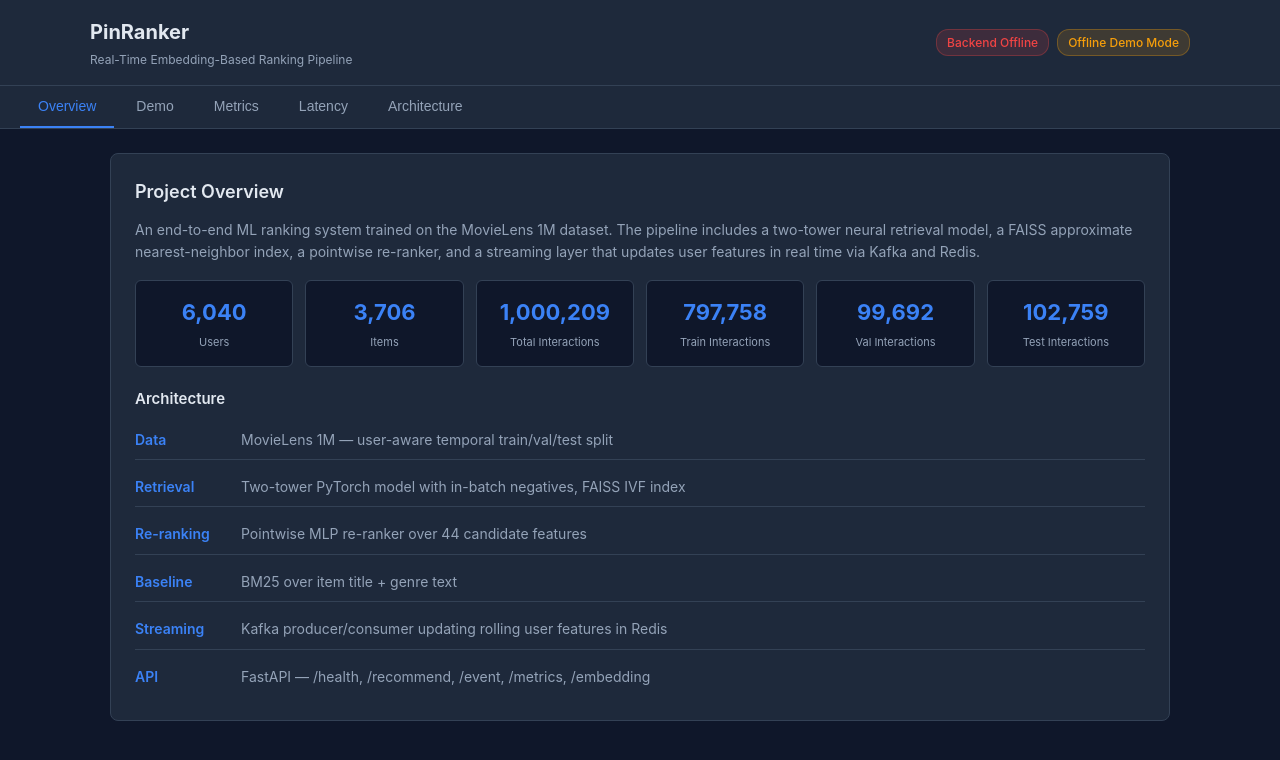
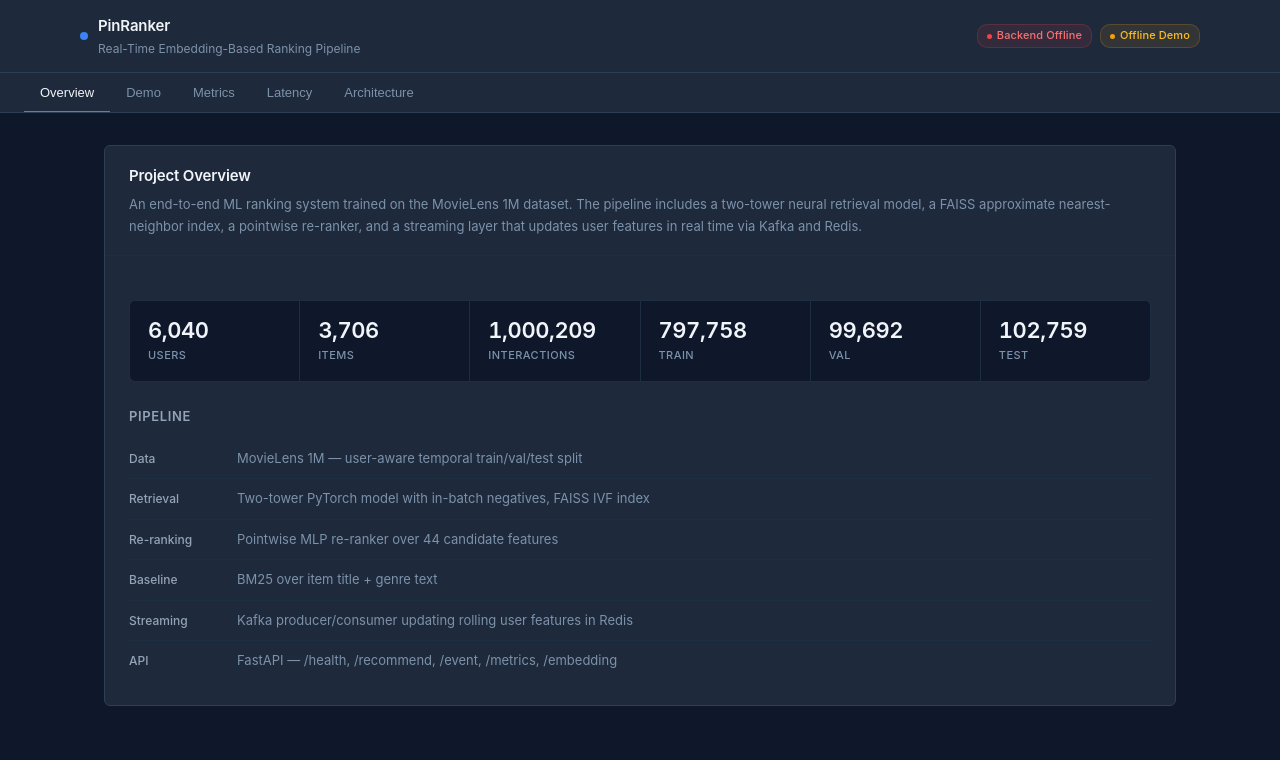
Before and after one commit to puneethkotha/Pulse, a React (Vite) app in the folder frontend/: page / in a window 1280 px wide. Shown: the top 760 px of the page. Built offline with nearby package versions, Linux system fonts and the light colour scheme; no server answers.

Commit message:
Refactor UI: production-grade polish across all panels

```diff
--- a/frontend/src/App.css
+++ b/frontend/src/App.css
@@ -4,15 +4,20 @@
 :root {
   --bg: #0f172a;
   --surface: #1e293b;
-  --border: #334155;
-  --text: #e2e8f0;
-  --text-muted: #94a3b8;
+  --surface-hover: #263348;
+  --border: #2d3f55;
+  --border-subtle: #1e2e42;
+  --text: #f1f5f9;
+  --text-muted: #7c92aa;
+  --text-secondary: #94a3b8;
   --accent: #3b82f6;
   --accent-hover: #2563eb;
   --green: #10b981;
   --red: #ef4444;
   --yellow: #f59e0b;
   --font: 'Inter', system-ui, -apple-system, sans-serif;
+  --radius: 6px;
+  --radius-sm: 4px;
 }
 
 body {
@@ -21,139 +26,361 @@ body {
   font-family: var(--font);
   font-size: 14px;
   line-height: 1.6;
+  -webkit-font-smoothing: antialiased;
 }
 
 /* ---- Layout ---- */
 .app { min-height: 100vh; display: flex; flex-direction: column; }
-.main { max-width: 1100px; width: 100%; margin: 0 auto; padding: 24px 20px 48px; flex: 1; }
+.main { max-width: 1120px; width: 100%; margin: 0 auto; padding: 32px 24px 64px; flex: 1; }
 
 /* ---- Header ---- */
 .header {
   background: var(--surface);
   border-bottom: 1px solid var(--border);
-  padding: 0 20px;
+  padding: 0 24px;
+  position: sticky;
+  top: 0;
+  z-index: 10;
 }
 .header-inner {
-  max-width: 1100px;
+  max-width: 1120px;
   margin: 0 auto;
-  padding: 16px 0;
+  padding: 14px 0;
   display: flex;
   align-items: center;
   justify-content: space-between;
   gap: 16px;
   flex-wrap: wrap;
 }
-.header-title h1 { font-size: 20px; font-weight: 700; color: var(--text); }
-.header-subtitle { color: var(--text-muted); font-size: 12px; display: block; margin-top: 2px; }
+.header-brand {
+  display: flex;
+  align-items: center;
+  gap: 10px;
+}
+.header-dot {
+  width: 8px;
+  height: 8px;
+  border-radius: 50%;
+  background: var(--accent);
+  flex-shrink: 0;
+}
+.header-title h1 {
+  font-size: 15px;
+  font-weight: 600;
+  color: var(--text);
+  letter-spacing: -0.01em;
+}
+.header-subtitle {
+  color: var(--text-muted);
+  font-size: 12px;
+  display: block;
+  margin-top: 1px;
+  font-weight: 400;
+}
 
 /* ---- Status badges ---- */
-.status-badges { display: flex; gap: 8px; flex-wrap: wrap; }
-.badge { padding: 3px 10px; border-radius: 12px; font-size: 12px; font-weight: 500; }
-.badge-green { background: rgba(16,185,129,0.15); color: var(--green); border: 1px solid rgba(16,185,129,0.3); }
-.badge-red   { background: rgba(239,68,68,0.15);  color: var(--red);   border: 1px solid rgba(239,68,68,0.3); }
-.badge-yellow{ background: rgba(245,158,11,0.15); color: var(--yellow); border: 1px solid rgba(245,158,11,0.3); }
+.status-badges { display: flex; gap: 8px; flex-wrap: wrap; align-items: center; }
+.badge {
+  padding: 2px 9px;
+  border-radius: 10px;
+  font-size: 11px;
+  font-weight: 500;
+  letter-spacing: 0.01em;
+  display: inline-flex;
+  align-items: center;
+  gap: 5px;
+}
+.badge::before {
+  content: "";
+  width: 5px;
+  height: 5px;
+  border-radius: 50%;
+  flex-shrink: 0;
+}
+.badge-green {
+  background: rgba(16,185,129,0.1);
+  color: #34d399;
+  border: 1px solid rgba(16,185,129,0.2);
+}
+.badge-green::before { background: #10b981; }
+.badge-red {
+  background: rgba(239,68,68,0.1);
+  color: #f87171;
+  border: 1px solid rgba(239,68,68,0.2);
+}
+.badge-red::before { background: #ef4444; }
+.badge-yellow {
+  background: rgba(245,158,11,0.1);
+  color: #fbbf24;
+  border: 1px solid rgba(245,158,11,0.2);
+}
+.badge-yellow::before { background: #f59e0b; }
 
 /* ---- Nav ---- */
 .nav {
   background: var(--surface);
   border-bottom: 1px solid var(--border);
-  padding: 0 20px;
+  padding: 0 24px;
   display: flex;
-  gap: 4px;
+  gap: 0;
   overflow-x: auto;
+  scrollbar-width: none;
 }
+.nav::-webkit-scrollbar { display: none; }
 .nav-btn {
-  padding: 12px 18px;
+  padding: 11px 16px;
   background: none;
   border: none;
   border-bottom: 2px solid transparent;
   color: var(--text-muted);
   cursor: pointer;
-  font-size: 14px;
+  font-size: 13px;
+  font-weight: 500;
   white-space: nowrap;
-  transition: color 0.2s, border-color 0.2s;
+  transition: color 0.15s, border-color 0.15s;
+  position: relative;
+  top: 1px;
 }
-.nav-btn:hover { color: var(--text); }
-.nav-btn-active { color: var(--accent); border-bottom-color: var(--accent); }
+.nav-btn:hover { color: var(--text-secondary); }
+.nav-btn-active { color: var(--text); border-bottom-color: var(--accent); }
 
 /* ---- Panels ---- */
 .panel {
   background: var(--surface);
   border: 1px solid var(--border);
-  border-radius: 8px;
-  padding: 24px;
+  border-radius: var(--radius);
+  padding: 0;
+  margin-bottom: 16px;
+  overflow: hidden;
+}
+.panel-header {
+  padding: 18px 24px;
+  border-bottom: 1px solid var(--border-subtle);
+}
+.panel-body { padding: 24px; }
+.panel h2 {
+  font-size: 15px;
+  font-weight: 600;
+  color: var(--text);
+  letter-spacing: -0.01em;
+  margin-bottom: 4px;
+}
+.panel h3 {
+  font-size: 13px;
+  font-weight: 600;
+  color: var(--text-secondary);
+  text-transform: uppercase;
+  letter-spacing: 0.05em;
+  margin: 24px 0 12px;
+}
+.panel p { color: var(--text-muted); font-size: 13px; line-height: 1.65; }
+.muted { color: var(--text-muted); font-size: 13px; }
+
+/* ---- Stats grid ---- */
+.stats-grid {
+  display: grid;
+  grid-template-columns: repeat(auto-fill, minmax(148px, 1fr));
+  gap: 1px;
+  background: var(--border-subtle);
+  border: 1px solid var(--border-subtle);
+  border-radius: var(--radius);
+  overflow: hidden;
+  margin: 20px 0;
+}
+.stat-card {
+  background: var(--bg);
+  padding: 16px 18px;
+  text-align: left;
+}
+.stat-value {
+  font-size: 22px;
+  font-weight: 600;
+  color: var(--text);
+  letter-spacing: -0.02em;
+  font-variant-numeric: tabular-nums;
+  line-height: 1.2;
+}
+.stat-label {
+  font-size: 11px;
+  color: var(--text-muted);
+  margin-top: 4px;
+  font-weight: 500;
+  text-transform: uppercase;
+  letter-spacing: 0.04em;
+}
+
+/* ---- Architecture (overview) ---- */
+.arch-list { display: flex; flex-direction: column; }
+.arch-row {
+  display: flex;
+  gap: 20px;
+  padding: 10px 0;
+  border-bottom: 1px solid var(--border-subtle);
+  align-items: baseline;
+}
+.arch-row:last-child { border-bottom: none; }
+.arch-label {
+  font-weight: 500;
+  min-width: 88px;
+  font-size: 12px;
+  color: var(--text-secondary);
+  flex-shrink: 0;
+}
+.arch-desc { color: var(--text-muted); font-size: 13px; line-height: 1.5; }
+
+/* ---- Architecture Panel (full) ---- */
+.arch-layers { display: flex; flex-direction: column; gap: 1px; background: var(--border-subtle); border-radius: var(--radius); overflow: hidden; }
+.arch-layer {
+  border-left: 2px solid var(--border);
+  padding: 16px 20px;
+  background: var(--bg);
+  transition: background 0.15s;
+}
+.arch-layer:hover { background: rgba(30,41,59,0.6); }
+.arch-layer-title {
+  font-size: 12px;
+  font-weight: 600;
+  color: var(--text-secondary);
+  text-transform: uppercase;
+  letter-spacing: 0.05em;
+  margin-bottom: 10px;
+}
+.arch-layer ul { list-style: none; display: flex; flex-direction: column; gap: 5px; }
+.arch-layer li { color: var(--text-muted); font-size: 13px; padding-left: 12px; position: relative; line-height: 1.5; }
+.arch-layer li::before { content: "—"; position: absolute; left: 0; color: var(--border); font-size: 11px; top: 1px; }
+
+/* ---- Recommend ---- */
+.rec-form {
+  display: flex;
+  gap: 10px;
+  flex-wrap: wrap;
+  align-items: flex-end;
   margin-bottom: 20px;
 }
-.panel h2 { font-size: 18px; font-weight: 600; margin-bottom: 12px; }
-.panel h3 { font-size: 15px; font-weight: 600; margin: 20px 0 10px; }
-.panel p  { color: var(--text-muted); margin-bottom: 12px; }
-.muted    { color: var(--text-muted); }
-
-/* ---- Stats grid ---- */
-.stats-grid { display: grid; grid-template-columns: repeat(auto-fill, minmax(140px, 1fr)); gap: 12px; margin: 16px 0; }
-.stat-card  { background: var(--bg); border: 1px solid var(--border); border-radius: 6px; padding: 14px; text-align: center; }
-.stat-value { font-size: 22px; font-weight: 700; color: var(--accent); }
-.stat-label { font-size: 11px; color: var(--text-muted); margin-top: 4px; }
-
-/* ---- Architecture ---- */
-.arch-list  { display: flex; flex-direction: column; gap: 8px; }
-.arch-row   { display: flex; gap: 16px; padding: 8px 0; border-bottom: 1px solid var(--border); }
-.arch-row:last-child { border-bottom: none; }
-.arch-label { font-weight: 600; min-width: 90px; color: var(--accent); }
-.arch-desc  { color: var(--text-muted); }
-
-.arch-layers     { display: flex; flex-direction: column; gap: 16px; }
-.arch-layer      { border-left: 3px solid; padding: 12px 16px; background: var(--bg); border-radius: 0 6px 6px 0; }
-.arch-layer h4   { font-size: 13px; font-weight: 600; margin-bottom: 8px; }
-.arch-layer ul   { list-style: none; display: flex; flex-direction: column; gap: 4px; }
-.arch-layer li   { color: var(--text-muted); font-size: 13px; }
-.arch-layer li::before { content: "·  "; color: var(--text-muted); }
-
-/* ---- Recommend ---- */
-.rec-form { display: flex; gap: 12px; flex-wrap: wrap; align-items: flex-end; margin-bottom: 16px; }
-.rec-form label { display: flex; flex-direction: column; gap: 4px; font-size: 12px; color: var(--text-muted); }
+.rec-form label {
+  display: flex;
+  flex-direction: column;
+  gap: 5px;
+  font-size: 11px;
+  font-weight: 500;
+  color: var(--text-muted);
+  text-transform: uppercase;
+  letter-spacing: 0.04em;
+}
 .rec-form input {
   background: var(--bg);
   border: 1px solid var(--border);
   color: var(--text);
-  border-radius: 4px;
-  padding: 6px 10px;
+  border-radius: var(--radius-sm);
+  padding: 0 10px;
   font-size: 14px;
-  width: 120px;
+  width: 110px;
+  height: 34px;
   outline: none;
+  transition: border-color 0.15s, box-shadow 0.15s;
+  font-family: var(--font);
 }
-.rec-form input:focus { border-color: var(--accent); }
+.rec-form input:focus {
+  border-color: var(--accent);
+  box-shadow: 0 0 0 2px rgba(59,130,246,0.15);
+}
 .rec-form button {
-  padding: 7px 18px;
+  height: 34px;
+  padding: 0 16px;
   background: var(--accent);
   color: #fff;
   border: none;
-  border-radius: 4px;
+  border-radius: var(--radius-sm);
   cursor: pointer;
-  font-size: 14px;
-  transition: background 0.2s;
+  font-size: 13px;
+  font-weight: 500;
+  transition: background 0.15s, opacity 0.15s;
+  white-space: nowrap;
+  font-family: var(--font);
 }
 .rec-form button:hover:not(:disabled) { background: var(--accent-hover); }
-.rec-form button:disabled { opacity: 0.5; cursor: not-allowed; }
+.rec-form button:disabled { opacity: 0.4; cursor: not-allowed; }
 
-.rec-meta { display: flex; gap: 20px; margin-bottom: 14px; color: var(--text-muted); font-size: 12px; }
-.rec-meta strong { color: var(--text); }
+.rec-meta {
+  display: flex;
+  gap: 0;
+  margin-bottom: 16px;
+  border: 1px solid var(--border-subtle);
+  border-radius: var(--radius-sm);
+  overflow: hidden;
+}
+.rec-meta span {
+  font-size: 12px;
+  color: var(--text-muted);
+  padding: 7px 14px;
+  border-right: 1px solid var(--border-subtle);
+  flex: 1;
+}
+.rec-meta span:last-child { border-right: none; }
+.rec-meta strong { color: var(--text-secondary); font-weight: 500; }
 
+/* ---- Tables ---- */
 .rec-table { width: 100%; border-collapse: collapse; font-size: 13px; }
-.rec-table th { text-align: left; padding: 8px 10px; border-bottom: 1px solid var(--border); color: var(--text-muted); font-weight: 500; }
-.rec-table td { padding: 8px 10px; border-bottom: 1px solid rgba(51,65,85,0.5); }
+.rec-table thead { }
+.rec-table th {
+  text-align: left;
+  padding: 8px 12px;
+  border-bottom: 1px solid var(--border);
+  color: var(--text-muted);
+  font-weight: 500;
+  font-size: 11px;
+  text-transform: uppercase;
+  letter-spacing: 0.04em;
+  white-space: nowrap;
+}
+.rec-table td {
+  padding: 9px 12px;
+  border-bottom: 1px solid var(--border-subtle);
+  color: var(--text-secondary);
+  font-variant-numeric: tabular-nums;
+}
+.rec-table td:first-child { color: var(--text-muted); font-size: 12px; }
+.rec-table td:nth-child(2) { color: var(--text); }
 .rec-table tr:last-child td { border-bottom: none; }
-.rec-table tr:hover td { background: rgba(59,130,246,0.05); }
+.rec-table tr:hover td { background: rgba(255,255,255,0.02); }
 
-.offline-note { background: rgba(245,158,11,0.1); border: 1px solid rgba(245,158,11,0.3); color: var(--yellow); padding: 10px 14px; border-radius: 6px; font-size: 13px; margin-bottom: 14px; }
-.error-msg    { color: var(--red); font-size: 13px; margin: 8px 0; }
+.offline-note {
+  background: rgba(245,158,11,0.06);
+  border: 1px solid rgba(245,158,11,0.2);
+  color: #fbbf24;
+  padding: 10px 14px;
+  border-radius: var(--radius-sm);
+  font-size: 12px;
+  margin-bottom: 16px;
+  line-height: 1.5;
+}
+.error-msg { color: #f87171; font-size: 13px; margin: 8px 0; }
 
-.user-chips   { display: flex; flex-wrap: wrap; gap: 8px; margin-bottom: 16px; }
-.chip { padding: 4px 12px; background: var(--bg); border: 1px solid var(--border); color: var(--text-muted); border-radius: 16px; cursor: pointer; font-size: 12px; transition: all 0.2s; }
-.chip:hover   { border-color: var(--accent); color: var(--accent); }
-.chip-active  { background: rgba(59,130,246,0.15); border-color: var(--accent); color: var(--accent); }
+.user-chips { display: flex; flex-wrap: wrap; gap: 6px; margin-bottom: 16px; }
+.chip {
+  padding: 4px 12px;
+  background: var(--bg);
+  border: 1px solid var(--border);
+  color: var(--text-muted);
+  border-radius: 20px;
+  cursor: pointer;
+  font-size: 12px;
+  font-weight: 500;
+  transition: border-color 0.15s, color 0.15s, background 0.15s;
+  font-family: var(--font);
+}
+.chip:hover { border-color: var(--accent); color: var(--text-secondary); }
+.chip-active { background: rgba(59,130,246,0.1); border-color: var(--accent); color: #60a5fa; }
 
 /* ---- Metrics ---- */
-.metrics-table-wrap { margin-top: 20px; overflow-x: auto; }
+.metrics-table-wrap { margin-top: 24px; overflow-x: auto; }
 
-code { background: var(--bg); padding: 2px 6px; border-radius: 3px; font-family: 'JetBrains Mono', monospace; font-size: 12px; }
+code {
+  background: rgba(15,23,42,0.8);
+  border: 1px solid var(--border-subtle);
+  padding: 1px 6px;
+  border-radius: 3px;
+  font-family: 'JetBrains Mono', 'Fira Code', monospace;
+  font-size: 11.5px;
+  color: var(--text-secondary);
+}
--- a/frontend/src/components/Header.tsx
+++ b/frontend/src/components/Header.tsx
@@ -7,16 +7,19 @@ export function Header({ backendUp, offlineMode }: HeaderProps) {
   return (
     <header className="header">
       <div className="header-inner">
-        <div className="header-title">
-          <h1>PinRanker</h1>
-          <span className="header-subtitle">Real-Time Embedding-Based Ranking Pipeline</span>
+        <div className="header-brand">
+          <div className="header-dot" />
+          <div className="header-title">
+            <h1>PinRanker</h1>
+            <span className="header-subtitle">Real-Time Embedding-Based Ranking Pipeline</span>
+          </div>
         </div>
         <div className="status-badges">
           <span className={`badge ${backendUp ? "badge-green" : "badge-red"}`}>
             {backendUp ? "Backend Online" : "Backend Offline"}
           </span>
           {offlineMode && (
-            <span className="badge badge-yellow">Offline Demo Mode</span>
+            <span className="badge badge-yellow">Offline Demo</span>
           )}
         </div>
       </div>
--- a/frontend/src/components/OverviewPanel.tsx
+++ b/frontend/src/components/OverviewPanel.tsx
@@ -7,27 +7,30 @@ interface OverviewPanelProps {
 export function OverviewPanel({ stats }: OverviewPanelProps) {
   return (
     <section className="panel">
+      <div className="panel-header">
         <h2>Project Overview</h2>
-      <p>
+        <p style={{ marginTop: 6 }}>
           An end-to-end ML ranking system trained on the MovieLens 1M dataset.
           The pipeline includes a two-tower neural retrieval model, a FAISS
           approximate nearest-neighbor index, a pointwise re-ranker, and a
           streaming layer that updates user features in real time via Kafka and
           Redis.
         </p>
+      </div>
 
+      <div className="panel-body">
         {stats && (
           <div className="stats-grid">
             <StatCard label="Users" value={stats.num_users.toLocaleString()} />
             <StatCard label="Items" value={stats.num_items.toLocaleString()} />
-          <StatCard label="Total Interactions" value={stats.total_interactions.toLocaleString()} />
-          <StatCard label="Train Interactions" value={stats.num_train.toLocaleString()} />
-          <StatCard label="Val Interactions" value={stats.num_val.toLocaleString()} />
-          <StatCard label="Test Interactions" value={stats.num_test.toLocaleString()} />
+            <StatCard label="Interactions" value={stats.total_interactions.toLocaleString()} />
+            <StatCard label="Train" value={stats.num_train.toLocaleString()} />
+            <StatCard label="Val" value={stats.num_val.toLocaleString()} />
+            <StatCard label="Test" value={stats.num_test.toLocaleString()} />
           </div>
         )}
 
-      <h3>Architecture</h3>
+        <h3>Pipeline</h3>
         <div className="arch-list">
           {[
             ["Data", "MovieLens 1M — user-aware temporal train/val/test split"],
@@ -43,6 +46,7 @@ export function OverviewPanel({ stats }: OverviewPanelProps) {
             </div>
           ))}
         </div>
+      </div>
     </section>
   );
 }
```
Also changed, not shown: frontend/src/components/ArchitecturePanel.tsx (+7 -7 lines), frontend/src/components/LatencyPanel.tsx (+35 -26 lines), frontend/src/components/MetricsPanel.tsx (+20 -14 lines), frontend/src/components/RecommendPanel.tsx (+16 -8 lines). Lines whose indentation alone changed are shown as unchanged.
